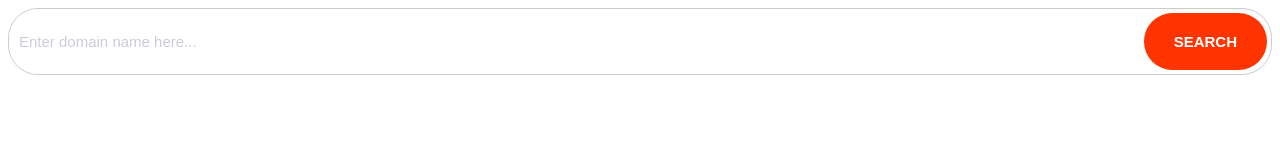
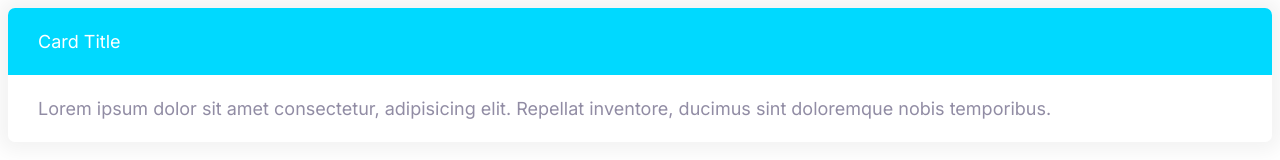
Before and after one commit to JoeBuydemDips/website-template, a plain HTML site: page index.html in a window 1280 px wide. Drawn offline with Linux system fonts and the light colour scheme.

Commit message:
Built cards component.

```diff
--- a/CSS/style.css
+++ b/CSS/style.css
@@ -295,3 +295,26 @@ to the list__item of list--tick */
     font-size: 1.5rem;
   }
 }
+
+/*----------------------------------------------------------*/
+/* Cards */
+.card {
+  border-radius: 7px;
+  box-shadow: 0 0 20px 10px #f3f3f3;
+  overflow: hidden;
+}
+
+.card__header,
+.card__body {
+  padding: 2rem 3rem;
+}
+
+.card--primary .card__header {
+  background-color: var(--color-primary);
+  color: #fff;
+}
+
+.card--secondary .card__header {
+  background-color: var(--color-secondary);
+  color: #fff;
+}
--- a/index.html
+++ b/index.html
@@ -15,13 +15,12 @@
     />
   </head>
   <body>
-    <div class="input-group">
-      <input
-        type="text"
-        class="input"
-        placeholder="Enter domain name here..."
-      />
-      <button class="btn btn--accent">Search</button>
+    <div class="card card--secondary">
+      <header class="card__header">Card Title</header>
+      <div class="card__body">
+        Lorem ipsum dolor sit amet consectetur, adipisicing elit. Repellat
+        inventore, ducimus sint doloremque nobis temporibus.
+      </div>
     </div>
   </body>
 </html>
```
Also changed, not shown: components/cards.html (added, +7 -0 lines).
